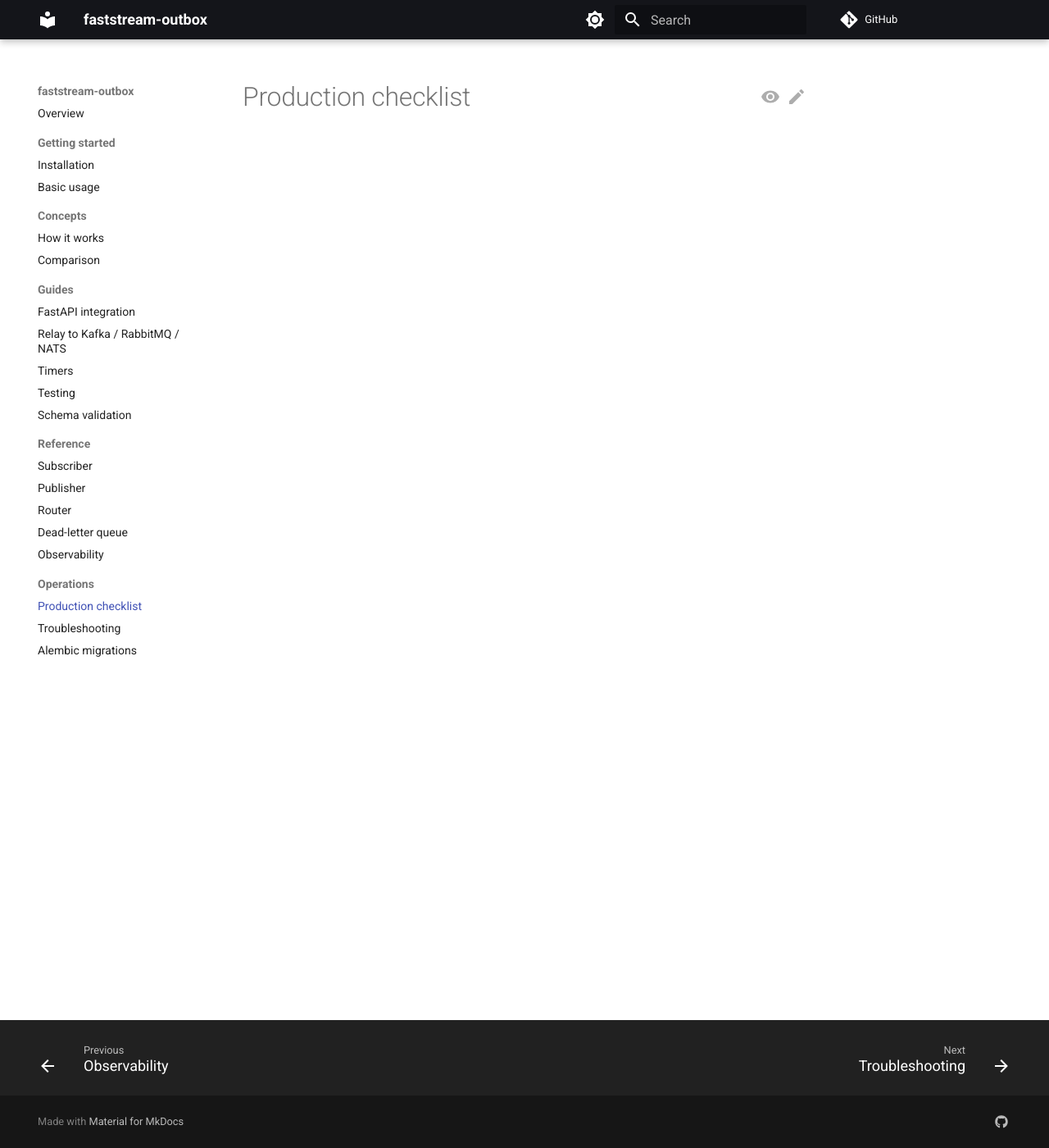
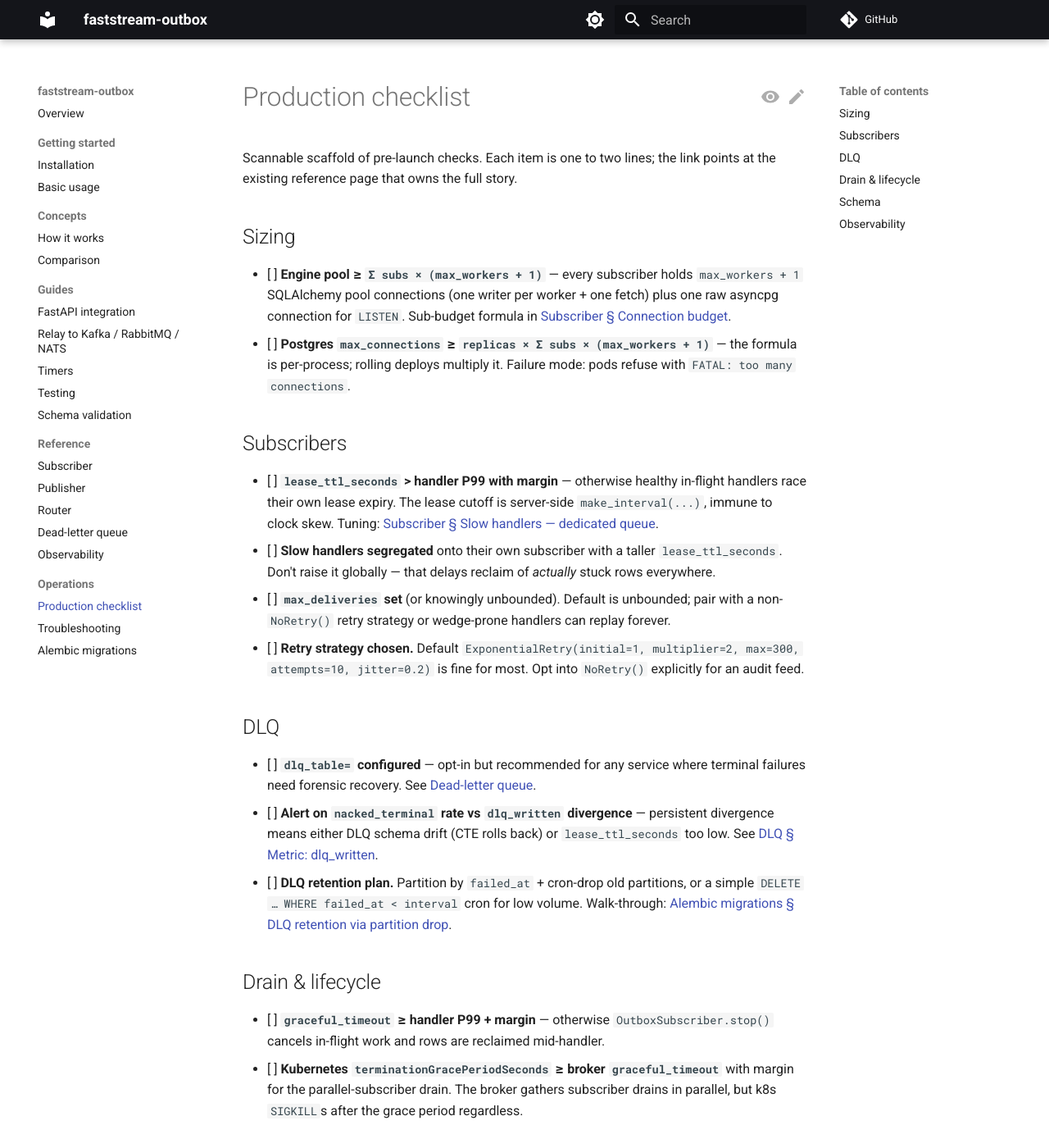
Before and after one commit to modern-python/faststream-outbox, an MkDocs documentation site: the page built from docs/operations/checklist.md, in a window 1280 px wide and 1400 px high. Shown: the whole window at 82% size. Built offline with MkDocs 1.6.1 and Material for MkDocs 9.7.7, drawn with Linux system fonts in a browser that asks for light colours; comment, search, counter and statistics services are not loaded; some of the changed text lies outside the part shown.

Commit message:
docs: production checklist content
Sixteen items across six sections (Sizing, Subscribers, DLQ, Drain &
lifecycle, Schema, Observability). Each item is one to two lines
plus a relative link into the existing reference page that owns the
underlying detail — checklist is link-scaffold, not new prose.

Two link anchors into operations/troubleshooting.md and
operations/alembic.md don't resolve yet; T5 and T6 land those pages.

Co-Authored-By: Claude Opus 4.7 (1M context) <noreply@anthropic.com>

```diff
--- a/docs/operations/checklist.md
+++ b/docs/operations/checklist.md
@@ -1 +1,83 @@
 # Production checklist
+
+Scannable scaffold of pre-launch checks. Each item is one to two lines;
+the link points at the existing reference page that owns the full
+story.
+
+## Sizing
+
+- [ ] **Engine pool ≥ `Σ subs × (max_workers + 1)`** — every
+  subscriber holds `max_workers + 1` SQLAlchemy pool connections (one
+  writer per worker + one fetch) plus one raw asyncpg connection for
+  `LISTEN`. Sub-budget formula in [Subscriber § Connection
+  budget](../usage/subscriber.md#connection-budget).
+- [ ] **Postgres `max_connections` ≥ `replicas × Σ subs × (max_workers + 1)`**
+  — the formula is per-process; rolling deploys multiply it.
+  Failure mode: pods refuse with `FATAL: too many connections`.
+
+## Subscribers
+
+- [ ] **`lease_ttl_seconds` > handler P99 with margin** — otherwise
+  healthy in-flight handlers race their own lease expiry. The lease
+  cutoff is server-side `make_interval(...)`, immune to clock skew.
+  Tuning: [Subscriber § Slow handlers — dedicated
+  queue](../usage/subscriber.md#slow-handlers-dedicated-queue).
+- [ ] **Slow handlers segregated** onto their own subscriber with a
+  taller `lease_ttl_seconds`. Don't raise it globally — that delays
+  reclaim of *actually* stuck rows everywhere.
+- [ ] **`max_deliveries` set** (or knowingly unbounded). Default is
+  unbounded; pair with a non-`NoRetry()` retry strategy or
+  wedge-prone handlers can replay forever.
+- [ ] **Retry strategy chosen.** Default
+  `ExponentialRetry(initial=1, multiplier=2, max=300, attempts=10,
+  jitter=0.2)` is fine for most. Opt into `NoRetry()` explicitly for
+  an audit feed.
+
+## DLQ
+
+- [ ] **`dlq_table=` configured** — opt-in but recommended for any
+  service where terminal failures need forensic recovery. See
+  [Dead-letter queue](../usage/dlq.md).
+- [ ] **Alert on `nacked_terminal` rate vs `dlq_written` divergence**
+  — persistent divergence means either DLQ schema drift (CTE rolls
+  back) or `lease_ttl_seconds` too low. See [DLQ § Metric:
+  dlq_written](../usage/dlq.md#metric-dlq_written).
+- [ ] **DLQ retention plan.** Partition by `failed_at` + cron-drop old
+  partitions, or a simple `DELETE … WHERE failed_at < interval` cron
+  for low volume. Walk-through: [Alembic migrations § DLQ retention via
+  partition drop](./alembic.md#dlq-retention-via-partition-drop).
+
+## Drain & lifecycle
+
+- [ ] **`graceful_timeout` ≥ handler P99 + margin** — otherwise
+  `OutboxSubscriber.stop()` cancels in-flight work and rows are
+  reclaimed mid-handler.
+- [ ] **Kubernetes `terminationGracePeriodSeconds` ≥ broker
+  `graceful_timeout`** with margin for the parallel-subscriber drain.
+  The broker gathers subscriber drains in parallel, but k8s
+  `SIGKILL`s after the grace period regardless.
+
+## Schema
+
+- [ ] **`/health` calls `validate_schema()`** — opt-in; requires the
+  `[validate]` extra. Do **not** call at `broker.start()` — that
+  would crash-loop on a pending migration. See [Schema validation §
+  Where to call it](../usage/schema-validation.md#where-to-call-it).
+- [ ] **Outbox `table_name` ≤ ~56 chars** — NOTIFY channel name is
+  `outbox_<table_name>`. Postgres' 63-char identifier limit silently
+  truncates longer names and `LISTEN/NOTIFY` short-circuit degrades
+  to plain polling.
+
+## Observability
+
+- [ ] **`metrics_recorder` set, native middleware registered, or
+  both** — the recommended setup is both. See [Observability §
+  Layering](../usage/observability.md#layering-middleware-seam-vs-recorder-seam).
+- [ ] **Alert on `lease_lost` rate** — non-zero means
+  `lease_ttl_seconds < handler P99` for at least one subscriber. See
+  [Troubleshooting § `event=lease_lost`](./troubleshooting.md#event-lease_lost-recurring-in-logs).
+- [ ] **`LISTEN/NOTIFY` fallback warning checked at startup** — if
+  the asyncpg connection fails (driver missing, permission error),
+  the subscriber logs once and falls back to polling. Operator
+  silently lives with up-to-`max_fetch_interval` idle latency
+  otherwise.
```
